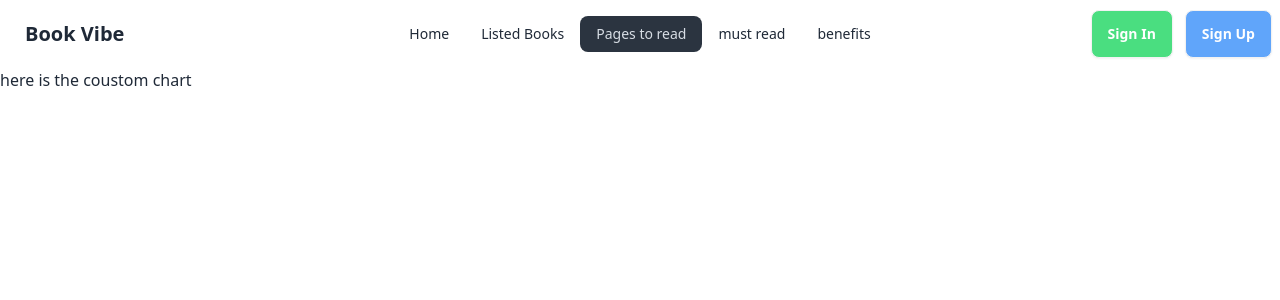
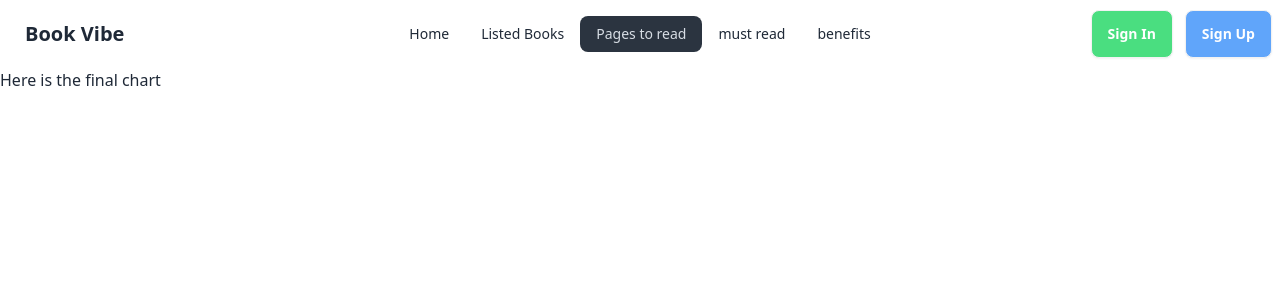
Before and after one commit to rakib135836/Book-vibe, a React (Vite) app: page /pages-to-read in a window 1280 px wide. Shown: the top 300 px of the page. Built offline with nearby package versions, Linux system fonts and the light colour scheme.

Commit message:
i tried my best to solve issue

```diff
--- a/src/components/Banner/Banner.jsx
+++ b/src/components/Banner/Banner.jsx
@@ -3,22 +3,25 @@ import image from '../../assets/banner/banner.jpg';
 
 const Banner = () => {
     return (
-        <div className='my-8'>
-            <div className="hero rounded-xl bg-base-200 px-28">
-                <div className="hero-content flex-col lg:flex-row-reverse">
+        <div className=' border border-solid border-gray-700 rounded-xl my-9 p-4 bg-gray-300 '>
+
+            <div className=" flex flex-col  lg:flex-row-reverse items-center justify-center gap-4">
+                <div>
                     <img src={image} className="max-w-sm rounded-lg shadow-2xl" />
-                    <div>
-                        <h1 className="text-5xl font-bold">Books to freshen up your bookshelf</h1>
+                </div>
+                <div>
+                    <h1 className="text-5xl font-bold">Books to freshen up <br />
+                    your bookshelf</h1>
 
 
 
 
 
-                       <NavLink className="btn bg-green-500 capitalize my-8" to={'/listed-books'}>Listed Books</NavLink>
+                    <NavLink className="btn bg-green-500 capitalize my-8" to={'/listed-books'}>Listed Books</NavLink>
 
-                    </div>
                 </div>
             </div>
+
         </div>
     );
 };
--- a/src/components/Chart/Chart.jsx
+++ /dev/null
@@ -1,11 +0,0 @@
-
-
-const Chart = () => {
-    return (
-        <div>
-            <h1>here is the coustom chart </h1>
-        </div>
-    );
-};
-
-export default Chart;
--- /dev/null
+++ b/src/components/FinalChart/FinalChart.jsx
@@ -0,0 +1,20 @@
+import  { useEffect, useState } from 'react';
+import { getStoredBooks } from "../../utility/LocalStorage";
+
+
+const FinalChart = () => {
+    const [bookData, setBookData] = useState([]);
+    useEffect(() => {
+
+        const storedBooks = getStoredBooks();
+        setBookData(storedBooks);
+      }, []);
+    return (
+        <div>
+            <h1>Here is the final chart {bookData}</h1>
+
+        </div>
+    );
+};
+
+export default FinalChart;
--- a/src/components/Listed/Listed.jsx
+++ b/src/components/Listed/Listed.jsx
@@ -32,7 +32,7 @@ const Listed = () => {
     }, [books]);
 
     return (
-        <div className="flex flex-col gap-3">
+        <div className="flex flex-col gap-3 my-8">
             <div>
                 <button onClick={() => handleSortBy('rating')}>Sort by Rating</button>
                 <button onClick={() => handleSortBy('totalPages')}>Sort by Total Pages</button>
--- a/src/components/SingleBook/SingleBook.jsx
+++ b/src/components/SingleBook/SingleBook.jsx
@@ -16,7 +16,7 @@ const SingleBook = ({ book }) => {
                 <div className=' flex-grow'>
                     <img src={image} alt="" />
 
-                    <div className="flex flex-row gap-5">
+                    <div className="flex flex-col lg:flex-row gap-5">
                         <p className="text-green-500 text-base font-semibold">{tags[0]}</p>
                         <p className="text-green-500 text-base font-semibold">{tags[1]}</p>
                     </div>
--- a/src/main.jsx
+++ b/src/main.jsx
@@ -11,10 +11,11 @@ import Root from './components/Root/Root';
 import Home from './components/Home/Home';
 import Listed from './components/Listed/Listed';
 import BookDetails from './components/BookDetails/BookDetails';
-import Chart from './components/Chart/Chart';
+
 import ErrorPage from './components/ErrorPage/ErrorPage';
 import MustRead from './components/MustRead/MustRead';
 import Benefits from './components/Benefits/Benefits';
+import FinalChart from './components/FinalChart/FinalChart';
 
 const router = createBrowserRouter([
   {
@@ -38,7 +39,7 @@ const router = createBrowserRouter([
       },
       {
         path:'/pages-to-read',
-        element:<Chart></Chart>
+        element:<FinalChart></FinalChart>
       },
       {
         path:'/must-read',
```
